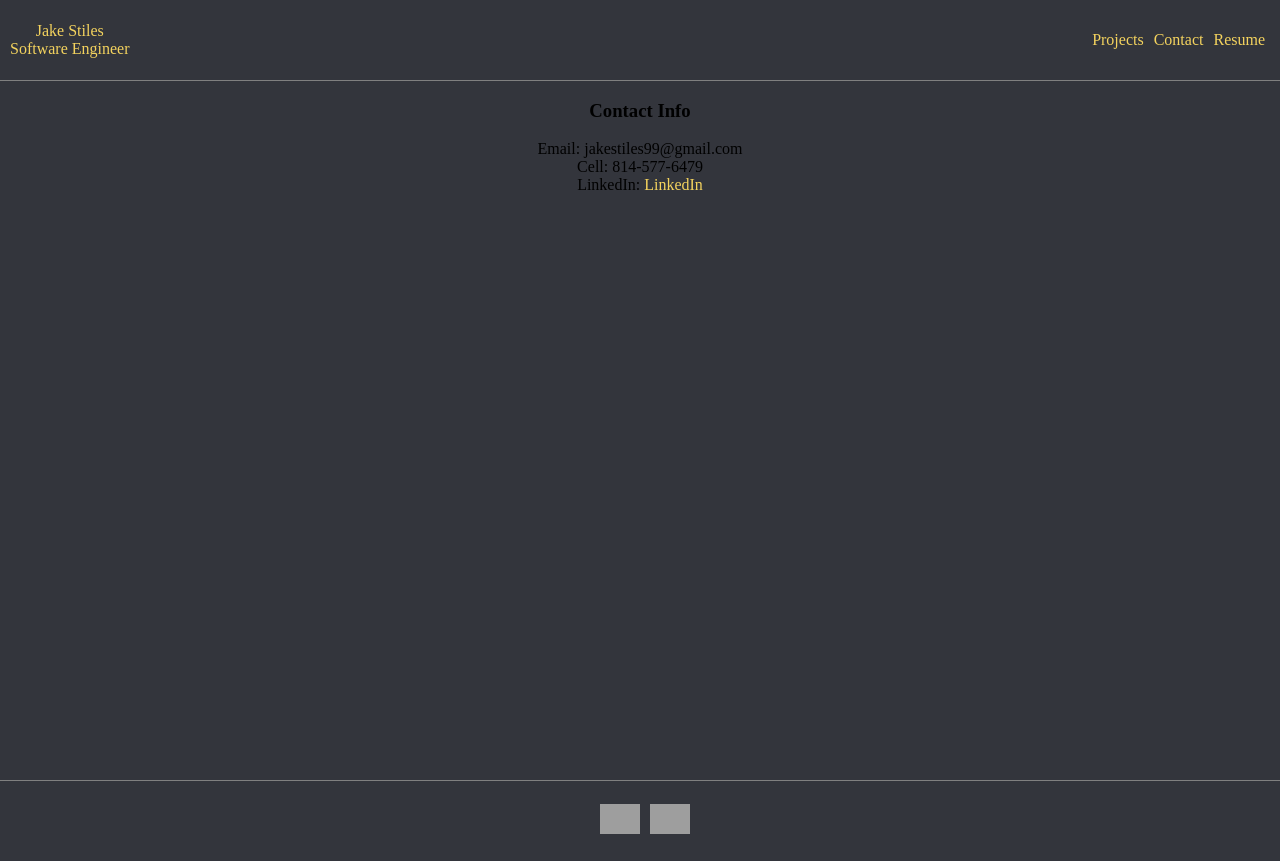
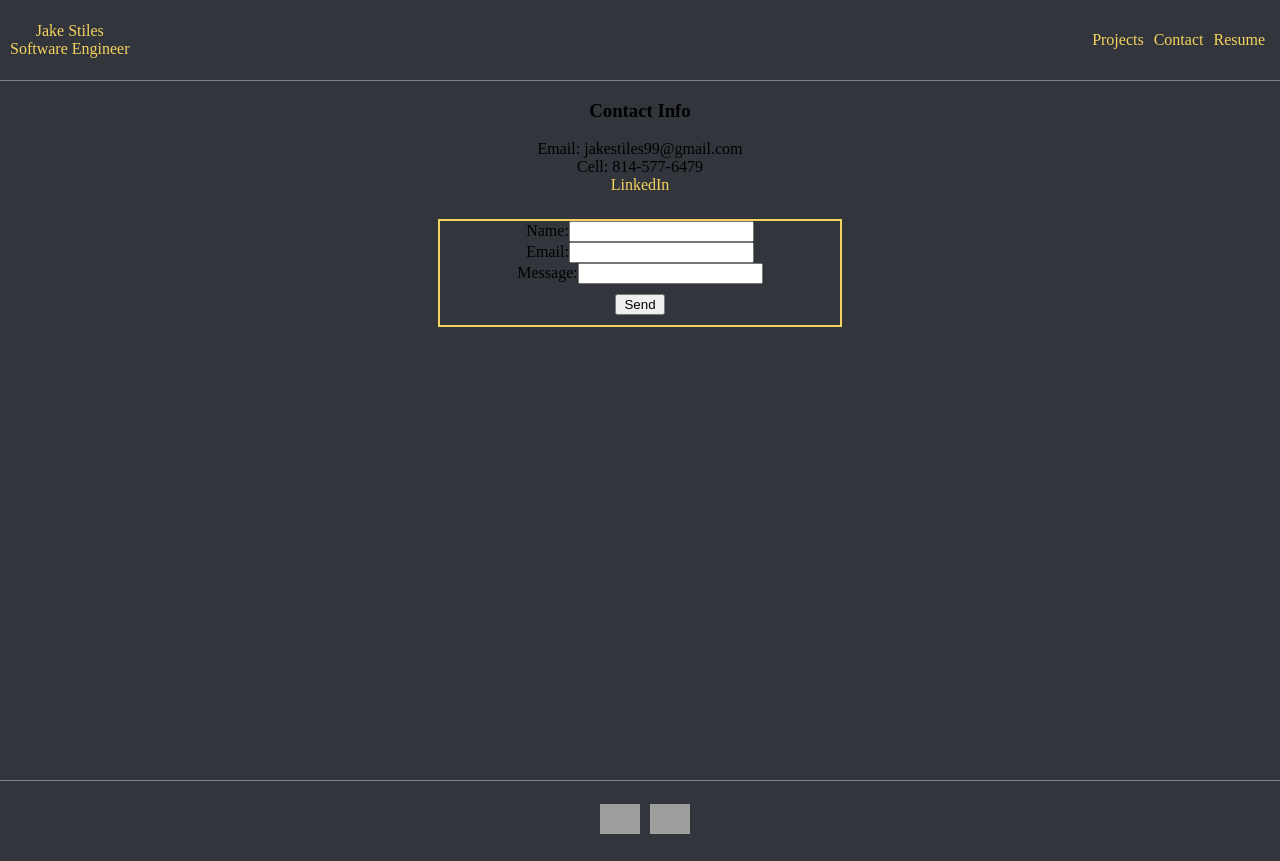
Before and after one commit to jstiles44/Portfolio, a React (Create React App) app in the folder jake-stiles/: page /contact in a window 1280 px wide. Built offline with nearby package versions, Linux system fonts and the light colour scheme; grey boxes are pictures that could not be loaded; a web font is replaced by a local one.

Commit message:
contact form added, more styling

```diff
--- a/jake-stiles/src/Shared/Layout/Layout.css
+++ b/jake-stiles/src/Shared/Layout/Layout.css
@@ -2,4 +2,5 @@
   /* min-height: 100vh; */
   /* background-color:  #454851; */
   min-height: 85vh;
+  max-height: 86vh;
 }
--- a/jake-stiles/src/screens/Contact.css
+++ b/jake-stiles/src/screens/Contact.css
@@ -0,0 +1,15 @@
+.contact-form {
+  display: flex;
+  flex-direction: column;
+  margin: 25px;
+  border: solid 2px #f4d35e;
+  width: 400px;
+  align-self: center;
+  justify-self: center;
+}
+
+.contact-button {
+  width: 50px;
+  align-self: center;
+  margin: 10px;
+}
--- a/jake-stiles/src/screens/Contact.jsx
+++ b/jake-stiles/src/screens/Contact.jsx
@@ -1,17 +1,35 @@
-import React from 'react';
-import Layout from '../Shared/Layout/Layout.jsx';
-
+import React from "react";
+import Layout from "../Shared/Layout/Layout.jsx";
+import './Contact.css'
 
 function Contact(props) {
   return (
     <Layout>
-    <div>
+      <div>
         <h3>Contact Info</h3>
         <div>Email: jakestiles99@gmail.com</div>
         <div>Cell: 814-577-6479</div>
-        <div>LinkedIn: <a href='https://www.linkedin.com/in/jacob-stiles/'>LinkedIn</a></div>
+        <div>
+          {" "}
+          <a href="https://www.linkedin.com/in/jacob-stiles/">LinkedIn</a>
+        </div>
       </div>
-      </Layout>
+      <form className='contact-form'
+        action="https://getform.io/f/f2959f5e-fbfc-4b7f-95cb-5c3f857d49c6"
+        method="POST"
+      >
+        <label className='name-input'>Name:
+        <input type="text" name="name" />
+        </label>
+        <label className='email-input'>Email:
+        <input type="email" name="email" />
+        </label>
+        <label className='message-input'>Message:
+        <input type="text" name="message" />
+        </label>
+        <button className='contact-button' type="submit">Send</button>
+      </form>
+    </Layout>
   );
 }
 
--- a/jake-stiles/src/screens/Home.css
+++ b/jake-stiles/src/screens/Home.css
@@ -1,7 +1,9 @@
 .home-container {
-margin: 50px;
+margin-top: 50px;
+max-height: 80vh
 }
 
-.p1 {
+.p1, .p2, .p3, .p4, .p5 {
   margin: 50px;
+  color: #f4d35e
 }
--- a/jake-stiles/src/screens/Home.jsx
+++ b/jake-stiles/src/screens/Home.jsx
@@ -9,21 +9,21 @@ function Home(props) {
       <div className='p1'>
         Hello, my name is Jake.
     </div>
-        <div>
+        <div className='p2'>
           I am a hardworking, passionate Software Engineer looking to kickstart a new, exciting career in the tech industry.
           </div>
-         <div>
+         <div className='p3'>
           I have previous experience in the field of metallurgy which began when I graduated with a B.S. in Materials Science and Engineering in 2019.  My experience has allowed me to develop a creative, problem-solving approach to my coding.
         </div>
-        <div>
+        <div className='p4'>
           At General Assembly's 13 week Software Engineering Immersive program, I learned computer science fundamentals and recieved hands on training with a variety of tech stacks.  These Include:
         </div>
-        <div>
-          Javascript
-          HTML/CSS
-          Ruby
-          Ruby on Rails
-          React.js
+        <div className='p5'>
+          Javascript,
+          HTML/CSS,
+          Ruby,
+          Ruby on Rails,
+          React.js,
           Express.js
         </div>
         </div>
--- a/jake-stiles/src/screens/Resume.css
+++ b/jake-stiles/src/screens/Resume.css
@@ -0,0 +1,3 @@
+.resume {
+  margin-top: 20px;
+}
--- a/jake-stiles/src/screens/Resume.jsx
+++ b/jake-stiles/src/screens/Resume.jsx
@@ -1,11 +1,13 @@
 import React from 'react';
 import Layout from '../Shared/Layout/Layout.jsx';
+import './Resume.css'
 
 function Resume(props) {
   return (
     <Layout>
       <div>
         <iframe
+          className='resume'
           height="700"
           width="800"
           src="https://docs.google.com/document/d/e/2PACX-1vS7UiHakYhdwVMGDsN4kNjxJqCOzFT-TR_o5aikkTfpUqMN83zRfYpv9Xo92fou0WqZSR6C3zh-j2wo/pub?embedded=true"></iframe>
```
